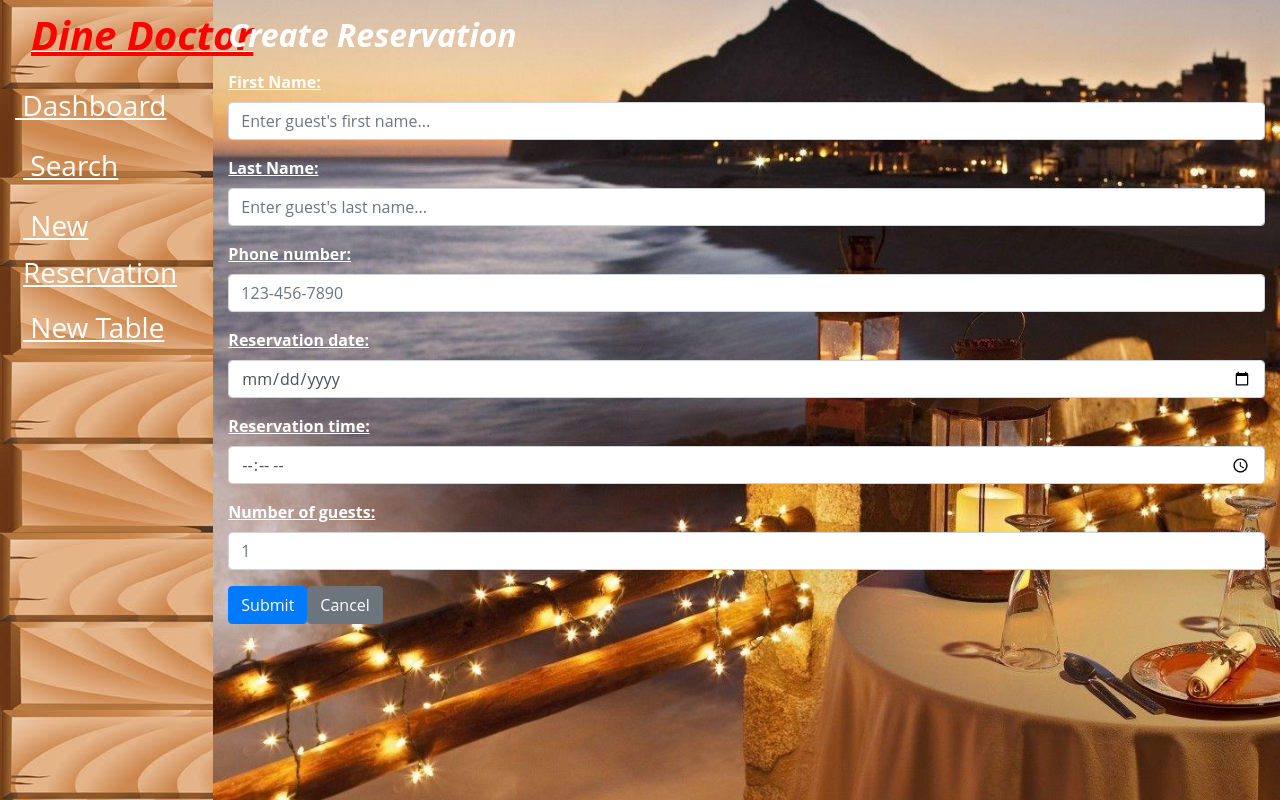
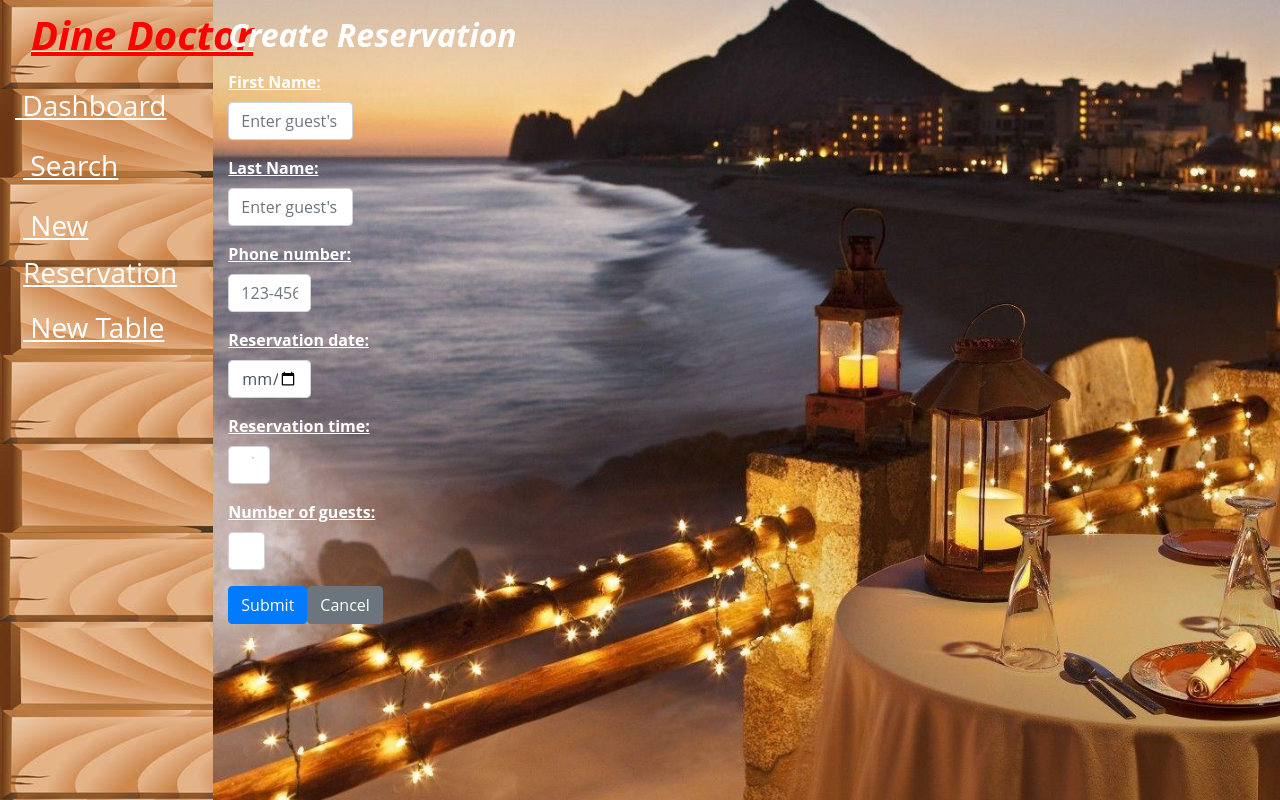
Before and after one commit to Code-Life-Hub/Dine-Doctor, a React (Create React App) app in the folder front-end/: page /reservations/new in a window 1280 px wide. Shown: the top 800 px of the page. Built offline with nearby package versions, Linux system fonts and the light colour scheme; no server answers; a web font is replaced by a local one.

Commit message:
Final Touches

```diff
--- a/front-end/src/layout/styles.css
+++ b/front-end/src/layout/styles.css
@@ -72,7 +72,7 @@ h1.h1 {
   font-weight: bold;
   font-style: italic;
   font-size: 20px;
-  align-self:center;
+  align-self: center;
 }
 
 h2 {
@@ -119,6 +119,40 @@ td {
   color: white;
 }
 
+#first_name.form-control {
+  width: 51%;
+}
+
+#last_name.form-control {
+  width: 51%;
+}
+
+#mobile_number.form-control {
+  width: 36%;
+}
+
+#reservation_date.form-control {
+  width: 41%;
+}
+
+#reservation_time.form-control {
+  width: 22%;
+}
+
+#people.form-control {
+  width: 20%;
+}
+
+#table_name.form-control {
+  width: 35%;
+  color:red;
+}
+
+#capacity.form-control {
+  width: 20%;
+  color:red;
+}
+
 /* -------  Media Query ------- */
 
 /*for desktop*/
@@ -143,9 +177,7 @@ td {
   }
 
   .side-bar {
-
     min-width: 200px;
-
   }
 
   h4 {
@@ -159,7 +191,42 @@ td {
     font-weight: bold;
     font-style: italic;
     font-size: 30px;
-    align-self:center;
+    align-self: center;
   }
 
+  #first_name.form-control {
+    width: 12%;
+  }
+
+  #last_name.form-control {
+    width: 12%;
+  }
+
+  #mobile_number.form-control {
+    width: 8%;
+  }
+
+  #reservation_date.form-control {
+    width: 8%;
+  }
+
+  #reservation_time.form-control {
+    width: 4%;
+  }
+
+  #people.form-control {
+    width: 3.5%;
+  }
+
+  #table_name.form-control {
+    width: 10%;
+    color:red;
+  }
+
+  #capacity.form-control {
+    width: 3.5%;
+    color:red;
+  }
+
+
 }
```
